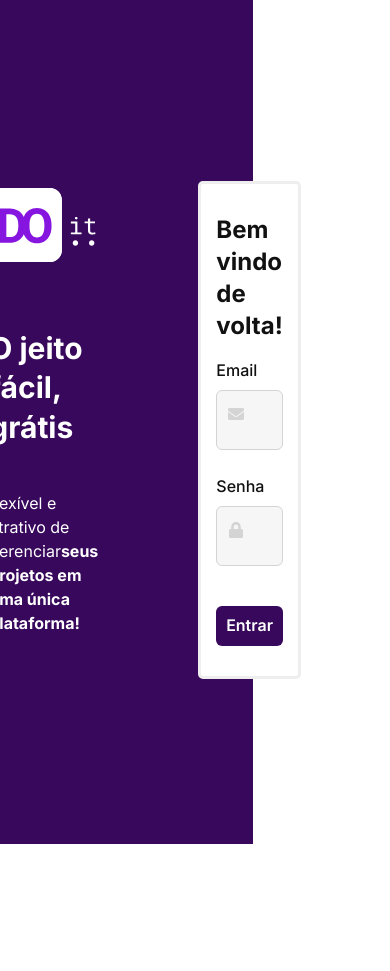
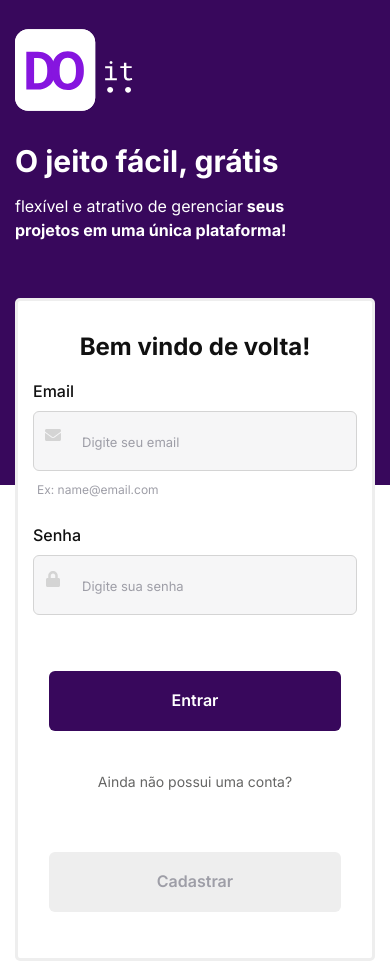
Before and after one commit to rich-dacan/Do-It, a React (Create React App) app: page / in a window 390 px wide. Before the commit the page ends 844 px from the top, so only its background shows below. Built offline with nearby package versions, Linux system fonts and the light colour scheme.

Commit message:
styles :gem: completed the responsiveness of the login page

```diff
--- a/src/components/Form/Input/index.tsx
+++ b/src/components/Form/Input/index.tsx
@@ -1,7 +1,6 @@
 import React, { forwardRef, ForwardRefRenderFunction } from 'react'
 import { useState, useEffect, useCallback, useRef } from 'react'
 import { FormControl, FormErrorMessage, FormLabel, Input as ChakraInput, InputProps as ChakraInputProps, InputLeftElement, InputGroup } from '@chakra-ui/react'
-import { FaExclamation} from 'react-icons/fa'
 import { FieldError } from 'react-hook-form'
 import { IconType } from 'react-icons/lib'
 import { resourceUsage } from 'process'
@@ -33,11 +32,10 @@ const InputBase: ForwardRefRenderFunction<HTMLInputElement, InputProps> = (
 { name, error = null, icon:Icon, label, ...rest }, ref
 ) => {
 
-    // const inputsRef = useRef<HTMLInputElement>(null)
+  // const inputsRef = useRef<HTMLInputElement>(null)
 
   const [variation, setVariation] = useState('default')
   const [value, setValue]         = useState('')
-
 
   useEffect(() => {
 
--- a/src/pages/Login/index.tsx
+++ b/src/pages/Login/index.tsx
@@ -1,5 +1,5 @@
-import { Button, Flex, Grid, Heading, Image, Text, VStack } from '@chakra-ui/react'
-import React from 'react'
+import { Box, Button, Flex, Grid, Heading, Image, Text, VStack } from '@chakra-ui/react'
+import React, { useState } from 'react'
 import { useForm, SubmitHandler } from 'react-hook-form'
 import { yupResolver } from '@hookform/resolvers/yup'
 import * as yup from 'yup'
@@ -16,9 +16,11 @@ interface SignInData {
 
 export const Login = () => {
 
+  const [loading, setLoading] = useState(false)
+
   const signInSchema = yup.object().shape({
     email: yup.string().required("Email obrigatório!").email('Email inválido!'),
-    password: yup.string().required('Senha obrigatória!').min(8),
+    password: yup.string().required('Senha obrigatória!').min(8, 'Mínimo de 8 caracteres!'),
   })
 
   const { formState: { errors }, register, handleSubmit} = useForm<SignInData>({
@@ -29,33 +31,44 @@ export const Login = () => {
 
   return (
     <Flex
-      p={"10px 15px "}
+      p={["10px 15px ", "10px 15px", "0", "0"]}
       align={"center"}
-      height={"100vh"}
-      bgGradient={"linear(to-r, purple.800 65%, #fff 35%)"}
+      justify={"center"}
+      height={["auto", "auto", "100vh", "100vh"]}
+      bgGradient={[
+        "linear(to-b, purple.800 50%, #fff 50%)",
+        "linear(to-b, purple.800 50%, #fff 50%)",
+        "linear(to-r, purple.800 65%, #fff 35%)",
+        "linear(to-r, purple.800 65%, #fff 35%)"
+      ]}
       color={"#fff"}
     >
       <Flex
-        w={"100%"}
+        w={["100%", "80%", "90%", "70%"]}
         justify={"center"}
-        flexDirection={"row"}
+        alignItems={["flex-start","center"]}
+        flexDirection={["column", "column", "row", "row"]}
       >
-        <Grid w={"100%"} paddingRight={"100px"}>
+        <Grid w={["100%", "100%", "50%", "50%"]} paddingRight={"100px"}>
+          <Image
+            src={Logo}
+            alt={"do_it_logo"}
+            boxSize={["120px", "120px","250px"]}
 
-          <Image src={Logo} alt={"do_it_logo"} boxSize={"120px"}/>
-          <Heading as={"h1"}>
+          />
+          <Heading as={"h1"} mt={"3"}>
             O jeito fácil, grátis
           </Heading>
-          <Text>
+          <Text w={['300px', '330px']} mt={"3"} >
             flexível e atrativo de gerenciar
-            <b>seus projetos em uma única plataforma!</b>
+            <b> seus projetos em uma única plataforma!</b>
           </Text>
         </Grid>
         <Grid
           onSubmit={ handleSubmit(handleSignIn) }
           as={"form"}
-          mt={"4"}
-          w={"100%"}
+          mt={"14"}
+          w={["100%", "90%", "40%", "40%"]}
           p={"30px 15px"}
           border={"3px solid"}
           borderColor={"gray.100"}
@@ -64,10 +77,11 @@ export const Login = () => {
           color={"gray.900"}
           mr={"100px"}
         >
-          <Heading size={"lg"}>
+          <Heading size={"lg"} textAlign={"center"}>
             Bem vindo de volta!
           </Heading>
           <VStack mt={"4"} spacing={"6"}>
+            <Box w={"100%"} >
               <Input
                 type={"email"}
                 placeholder='Digite seu email'
@@ -76,6 +90,8 @@ export const Login = () => {
                 error={errors.email}
                 {...register("email")}
               />
+              {!errors.email && <Text fontSize={"xs"} ml={1} mt={2.5} color={"gray.300"} >Ex: name@email.com</Text>}
+            </Box>
             <Input
               type={"password"}
               placeholder='Digite sua senha'
@@ -85,7 +101,31 @@ export const Login = () => {
               {...register("password")}
             />
           </VStack>
-          <Button type='submit' mt={"40px"} bg={'purple.800'} color={"#fff"}> Entrar </Button>
+          <VStack m={4} spacing={5}>
+            <Button
+              isLoading={loading}
+              type='submit'
+              w={"100%"}
+              mt={"40px"}
+              h={"60px"}
+              bg={'purple.800'}
+              color={"#fff"}
+              _hover={{bg: 'purple.900'}}
+            >
+              Entrar
+            </Button>
+            <Text color={'gray.400'} fontSize={"sm"} mt={"5"}>Ainda não possui uma conta?</Text>
+            <Button
+              isLoading={loading}
+              type='submit'
+              w={"100%"}
+              mt={"40px"}
+              h={"60px"}
+              bg={'gray.100'}
+              color={"gray.300"}
+              _hover={{bg: 'gray.200', color: 'gray.400'}}
+            >Cadastrar</Button>
+          </VStack>
         </Grid>
       </Flex>
     </Flex>
```
Lines whose indentation alone changed are shown as unchanged.
